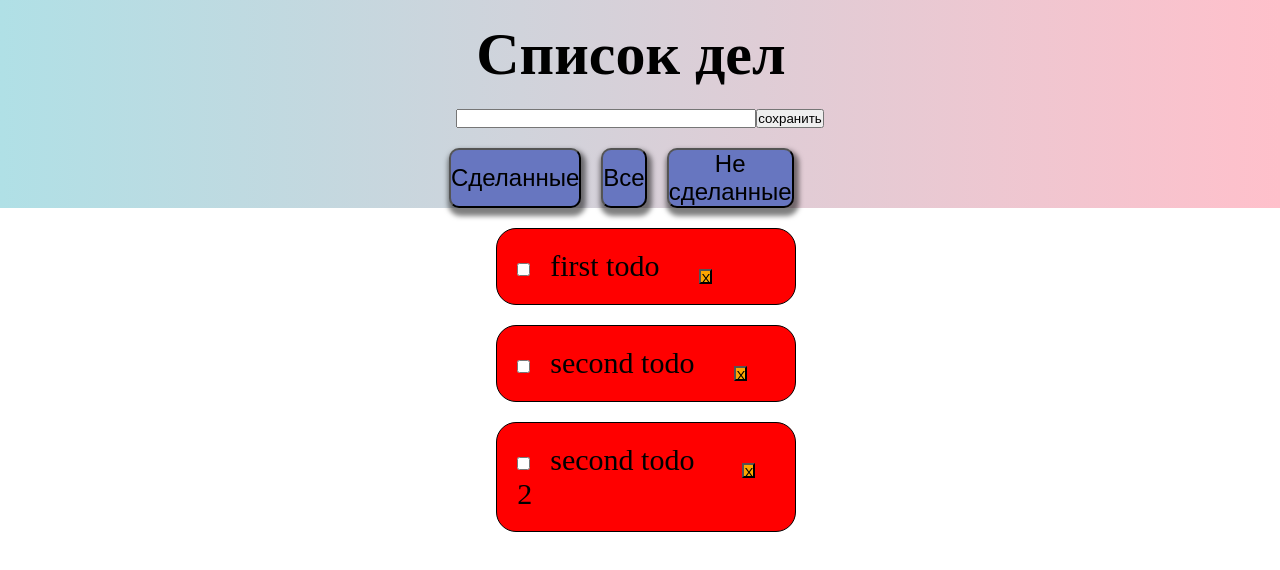
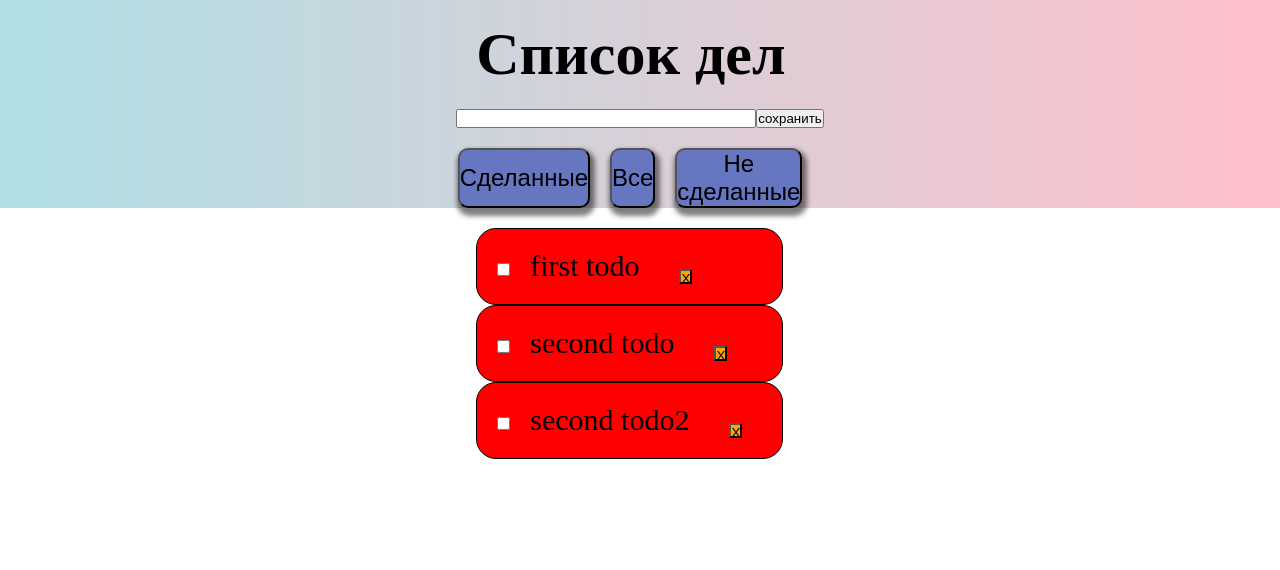
Before and after one commit to margaritaritik/todoList-version-react-, a React (Create React App) app: page / in a window 1280 px wide. Shown: the top 570 px of the page. Built offline with nearby package versions, Linux system fonts and the light colour scheme.

Commit message:
centered blocks

```diff
--- a/src/styles/styleForTodo.module.css
+++ b/src/styles/styleForTodo.module.css
@@ -1,21 +1,16 @@
 
 .divTodo{
    width: 100%;
-   max-width: 300px;
+   max-width: 500px;
    padding: 20px;
    background: red;
    border: 3rem solid;
    border-width: 1px;
    border-radius: 20px;
-   /*margin: 20px;*/
-   margin-left: 20px;
-display: flex;
-   margin-bottom: 20px;
-   /*transition: background-color .15s ease-in-out;*/
+   margin: auto;
+   display: flex;
    transition-property: all;
    transition-duration: 0.5s;
-   /*box-shadow: 0 14px 28px rgba(0,0,0,0.25), 0 10px 10px rgba(0,0,0,0.22);*/
-
    transition: 1s linear;
 }
 
@@ -30,14 +25,6 @@ span{
 
 .divTodo:hover{
    transform: scale(1);
-   /*object-position: center;*/
-   /*!*position: fixed;*!*/
-   /*!*transform: scale(0);*!*/
-   /*margin: 10px;*/
-   /*background: #032cfc;*/
-   /*border-color: green;*/
-   /*transition-property: all;*/
-   /*transition-duration: 0.5s;*/
 }
 
 .textTodo{
--- a/src/styles/styleTodoList.css
+++ b/src/styles/styleTodoList.css
@@ -9,16 +9,14 @@
 
 
 #root{
-    /*display: flex;*/
     justify-content: center;
     display: flex;
     background: linear-gradient(to right, powderblue, pink);
     font-family: Snell Roundhand, cursive;
 }
-/*.headerInput{*/
-/*    display: flex;*/
-/*    justify-content: center;*/
-/*}*/
+.headerInput{
+ margin: auto;
+}
 
 .containerItem{
     padding: 20px;
@@ -50,7 +48,7 @@ h1{
 
 .listForAll{
     padding: 20px 0 0 0;
-    margin-left: 25px;
+    margin: auto;
 }
 
 .containerItem{
```
